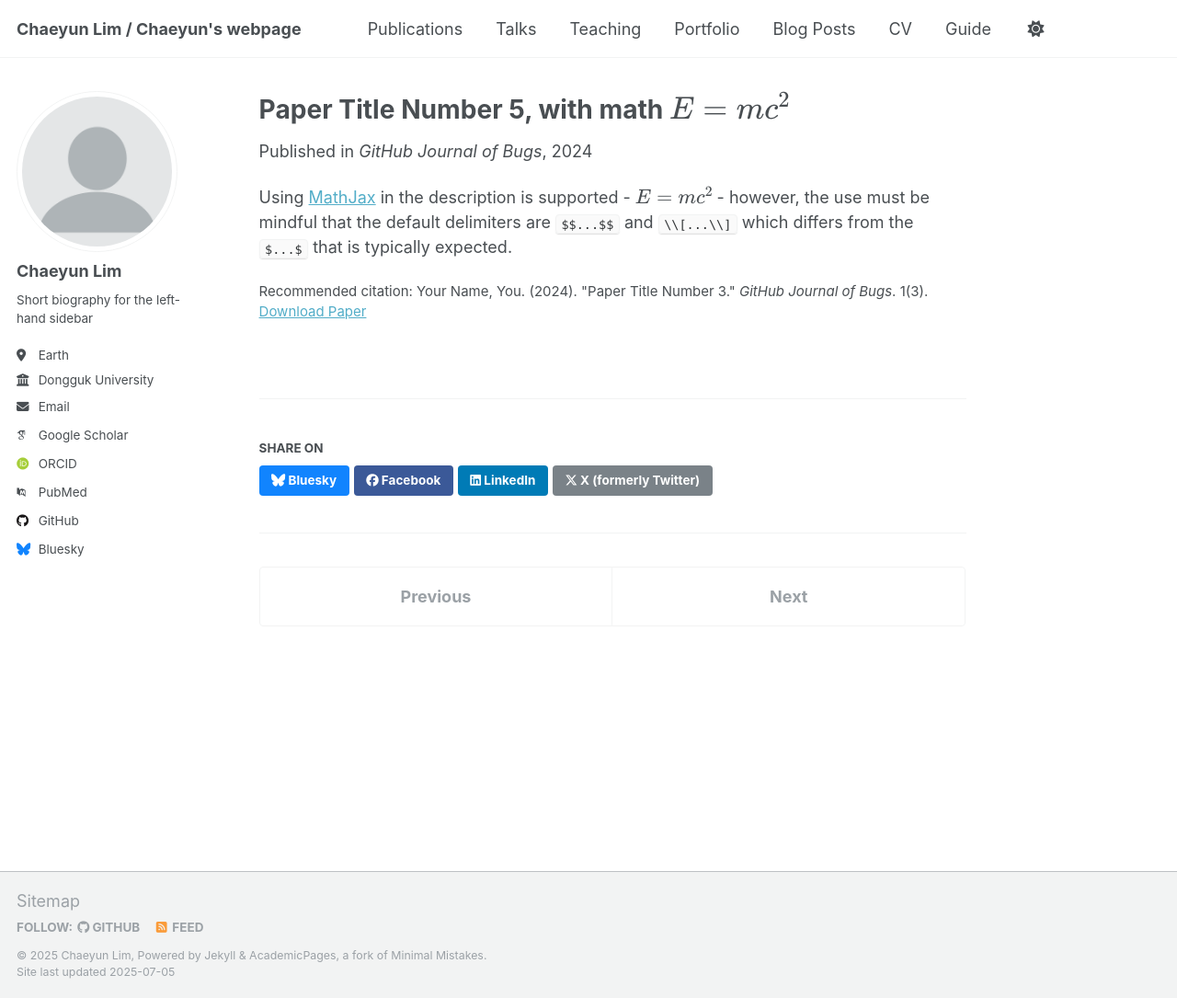
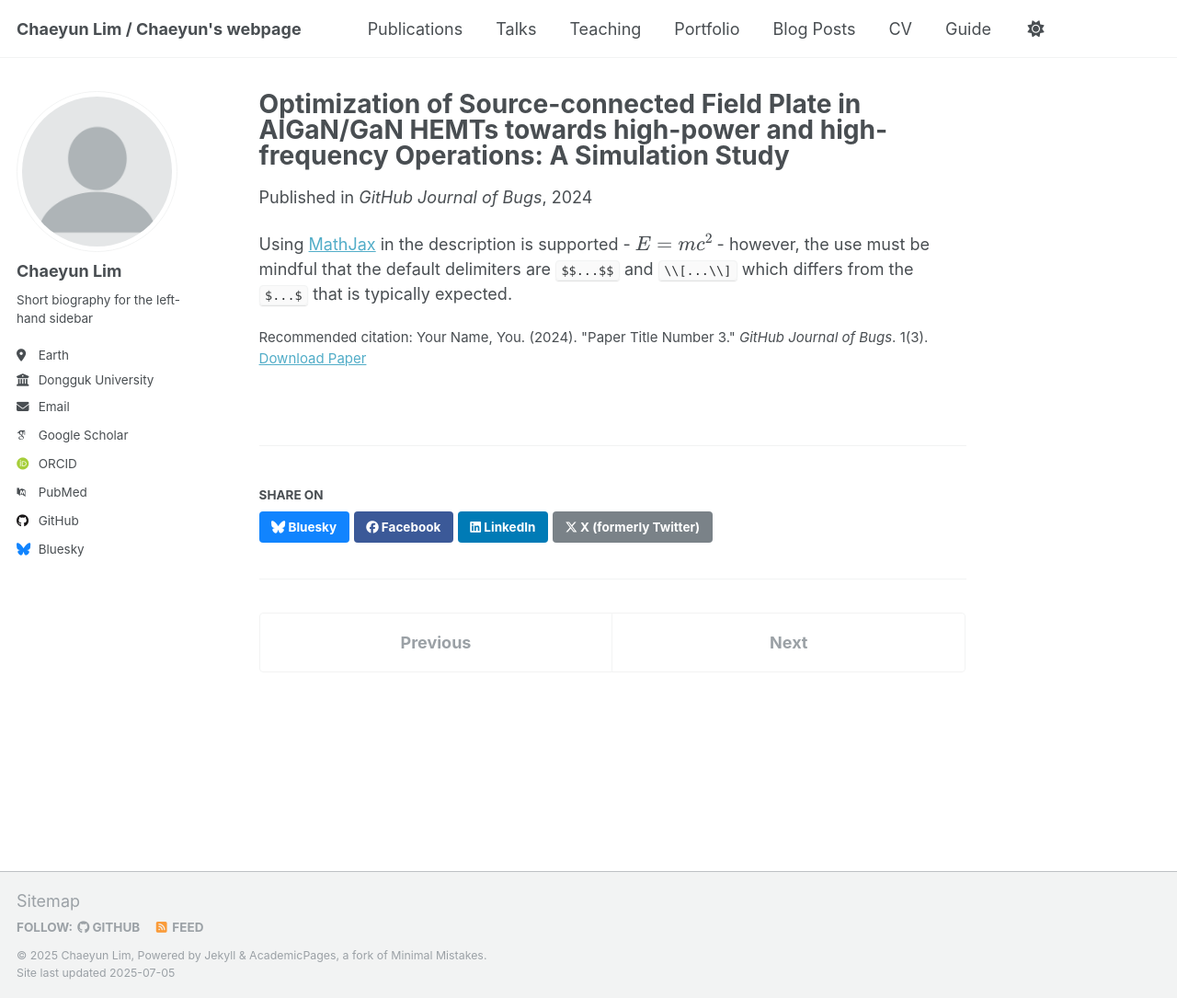
Before and after one commit to Chaeyun97/Chaeyun97.github.io, a Jekyll site: the page built from _publications/2025-06-08-paper-title-number-5.md, in a window 1280 px wide and 1085 px high. Shown: the whole window at 92% size. Built offline with Jekyll 4.4.1, drawn with Linux system fonts in a browser that asks for light colours; some web fonts are replaced; a script that is not in the unit is left out.

Commit message:
Update 2025-06-08-paper-title-number-5.md

```diff
--- a/_publications/2025-06-08-paper-title-number-5.md
+++ b/_publications/2025-06-08-paper-title-number-5.md
@@ -1,5 +1,5 @@
 ---
-title: "Paper Title Number 5, with math $$E=mc^2$$"
+title: "Optimization of Source-connected Field Plate in AlGaN/GaN HEMTs towards high-power and high-frequency Operations: A Simulation Study"
 collection: publications
 category: conferences
 permalink: /publication/2024-02-17-paper-title-number-4
```
